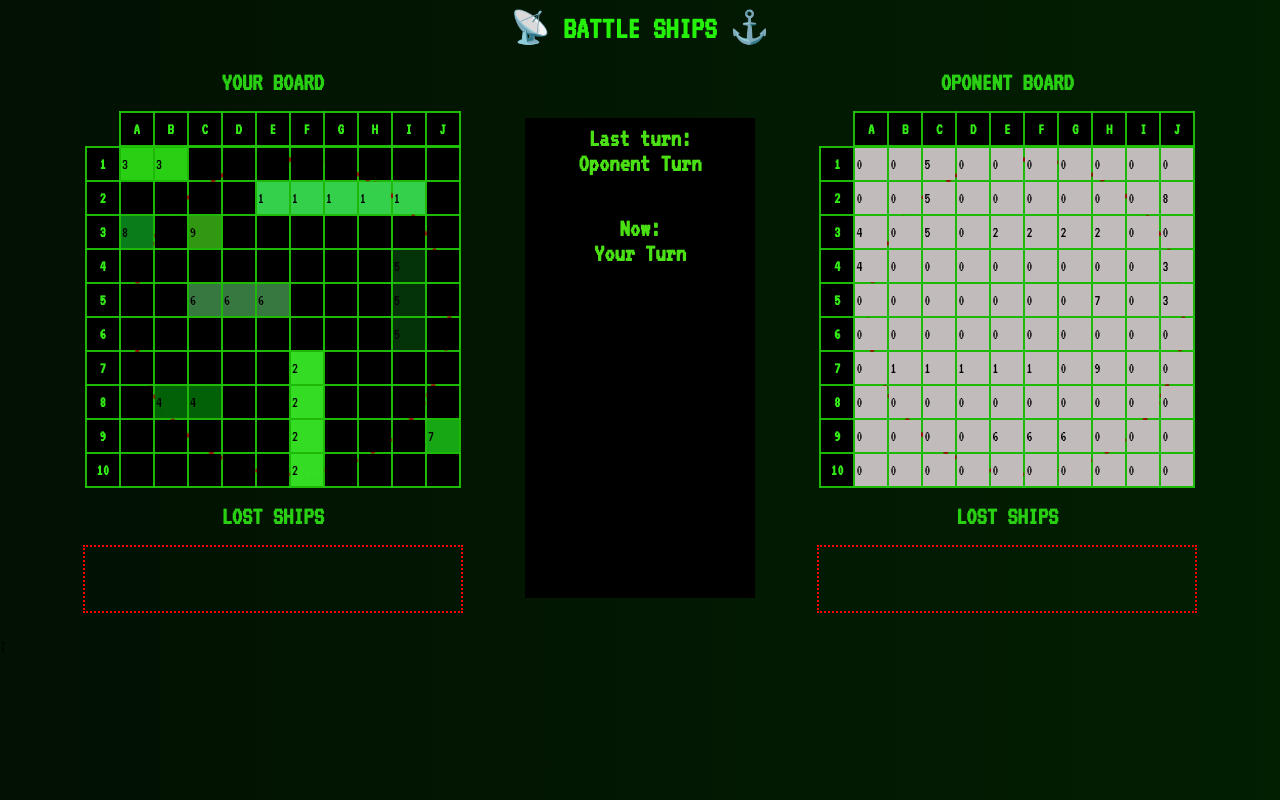
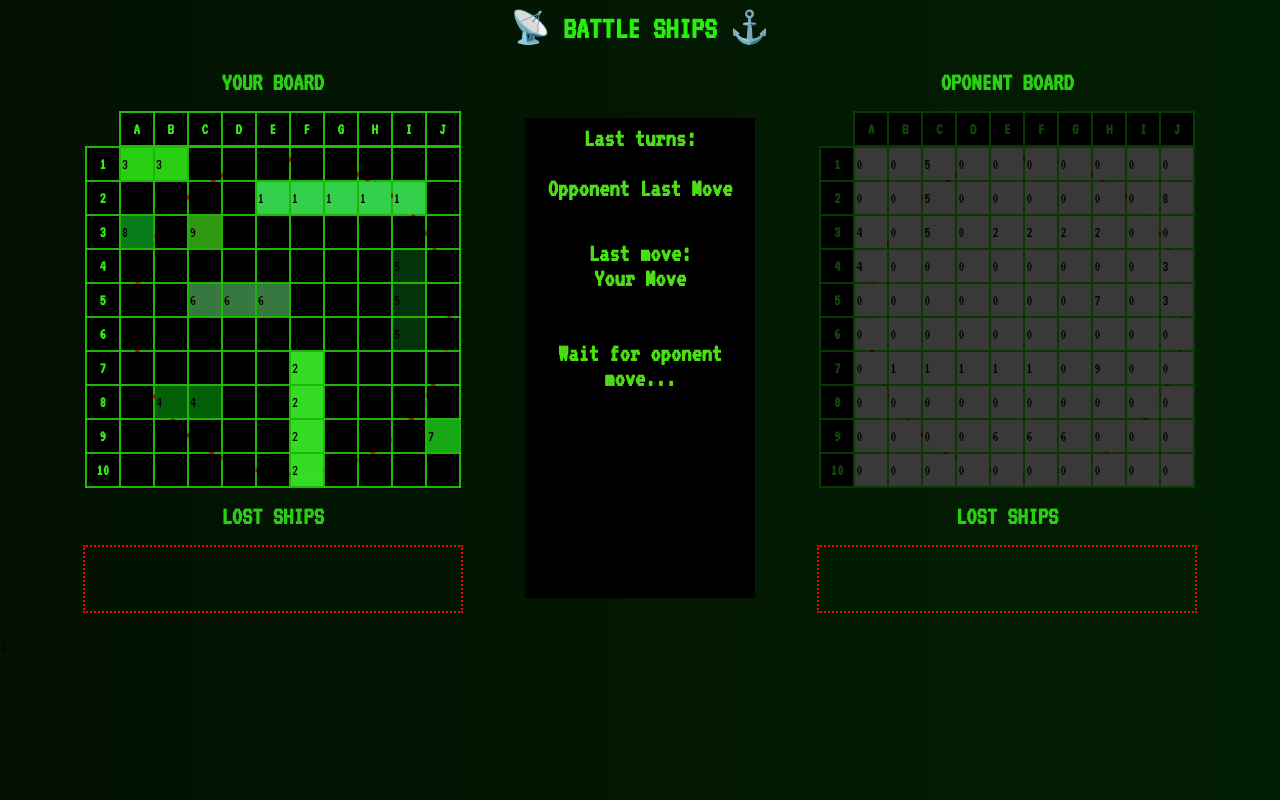
Before and after one commit to JaroslawOgonowski/battle-ships, a React (Create React App) app: page / in a window 1280 px wide. Built offline with nearby package versions, Linux system fonts and the light colour scheme.

Commit message:
the division into rounds has been completed

```diff
--- a/src/Board/index.tsx
+++ b/src/Board/index.tsx
@@ -1,4 +1,4 @@
-import React, { useRef, useState } from "react";
+import React, { useEffect, useRef, useState } from "react";
 import { Circle, StyledCell, TBody, Table, TableHeader } from "./styled";
 import { stateColorSwitcher } from "./stateColorSwitcher";
 import { valueColorSwitcher } from "./valueColorSwitcher";
@@ -129,15 +129,32 @@ export const Board: React.FC<BoardProps> = ({
 
   if (!yourTurn) {
     setTimeout(() => {
-      setTurnInfoTxt("00")
-      setTurnInfoState("state")
+      setTurnInfoTxt("00");
+      setTurnInfoState("state");
       setYourTurn(true);
-    }, 3000);
-    setYourTurn(true);
+    }, 6000);
   }
 
+  const [brightness, setBrightness] = useState(0.3);
+
+  useEffect(() => {
+    const updateBrightness = () => {
+      if (!oponentBoard && yourTurn) {
+        setBrightness(0.3);
+      } else if (oponentBoard && !yourTurn) {
+        setBrightness(0.3);
+      } else if (oponentBoard && yourTurn) {
+        setBrightness(1);
+      } else if (!oponentBoard && !yourTurn) {
+        setBrightness(1);
+      }
+    };
+    updateBrightness();
+    return () => {};
+  }, [yourTurn, oponentBoard]);
+
   return (
-    <Table>
+    <Table style={{ filter: `brightness(${brightness})` }}>
       <thead>
         <tr>
           <th></th>
--- a/src/Board/styled.tsx
+++ b/src/Board/styled.tsx
@@ -1,6 +1,7 @@
 import styled, { keyframes } from "styled-components";
 
 export const Table = styled.table`
+transition: 500ms;
   border-collapse: collapse;
 `;
 
@@ -53,6 +54,7 @@ export const StyledCell = styled.td`
   cursor: pointer;
   width: 30px;
   height: 30px;
+  transition: 500ms;
   border: 2px solid #20c807ea;
   background-color: ${(props) => props.color || "black"};
   position: relative;
--- a/src/GameField/index.tsx
+++ b/src/GameField/index.tsx
@@ -10,7 +10,7 @@ import {
 import { TurnInfo } from "../TurnInfo";
 
 export const GameField = () => {
-  const [yourTurn, setYourTurn] = useState(true);
+  const [yourTurn, setYourTurn] = useState(false);
   const [turnInfoTxt, setTurnInfoTxt] = useState("");
   const [turnInfoState, setTurnInfoState] = useState("");
 
--- a/src/TurnInfo/index.tsx
+++ b/src/TurnInfo/index.tsx
@@ -1,3 +1,4 @@
+import React, { useEffect, useState } from "react";
 import { Content, Turn, Wrapper } from "./styled";
 
 type TurnInfoProps = {
@@ -11,27 +12,49 @@ export const TurnInfo: React.FC<TurnInfoProps> = ({
   turnInfoTxt,
   turnInfoState,
 }) => {
+  const [lastTurnInfoTxt, setLastTurnInfoTxt] = useState<string | null>(null);
+  const [lastTurnInfoState, setLastTurnInfoState] = useState<string | null>(null);
+
+  // Przechowujemy poprzednie stany w stanie komponentu
+  const [previousTurnInfoTxt, setPreviousTurnInfoTxt] = useState<string | null>(null);
+  const [previousTurnInfoState, setPreviousTurnInfoState] = useState<string | null>(null);
+
+  useEffect(() => {
+    // Aktualizujemy lastTurnInfoTxt tylko, jeśli previousTurnInfoTxt jest zdefiniowane
+    if (previousTurnInfoTxt !== null) {
+      setLastTurnInfoTxt(previousTurnInfoTxt);
+    }
+
+    // Aktualizujemy lastTurnInfoState tylko, jeśli previousTurnInfoState jest zdefiniowane
+    if (previousTurnInfoState !== null) {
+      setLastTurnInfoState(previousTurnInfoState);
+    }
+
+    // Zaktualizuj previousTurnInfoTxt i previousTurnInfoState, aby przechować poprzednie stany
+    setPreviousTurnInfoTxt(turnInfoTxt);
+    setPreviousTurnInfoState(turnInfoState);
+  }, [yourTurn, turnInfoTxt, turnInfoState]);
+
   return (
-    <>
     <Wrapper>
       <Turn>
-          Last turn:
+        Last turns:
+ <br/>
         <br />
-          {yourTurn ? "Oponent Turn" : "Your Turn"}
+        {!yourTurn ? "Opponent Last Move" : "Your Last Move"}
       </Turn>
       <Content>
+        <div>{lastTurnInfoTxt}</div>
+        {lastTurnInfoState}
+      </Content>
+      <Turn>
+        Last move:<br/>
+        {yourTurn ? "Opponent Move" : "Your Move"}
         <div>{turnInfoTxt}</div>
         {turnInfoState}
-        </Content>
-        <Turn>
-          Now:
-          <br />
-          {yourTurn ? "Your Turn" : "Oponent Turn"}
-
-          <div>{turnInfoTxt}</div>
-          {turnInfoState}
+        <br /><br/>
+        {yourTurn ? "Now Time for your move..." : "Wait for oponent move..."}
       </Turn>
     </Wrapper>
-    </>
   );
 };
```
Lines whose indentation alone changed are shown as unchanged.
